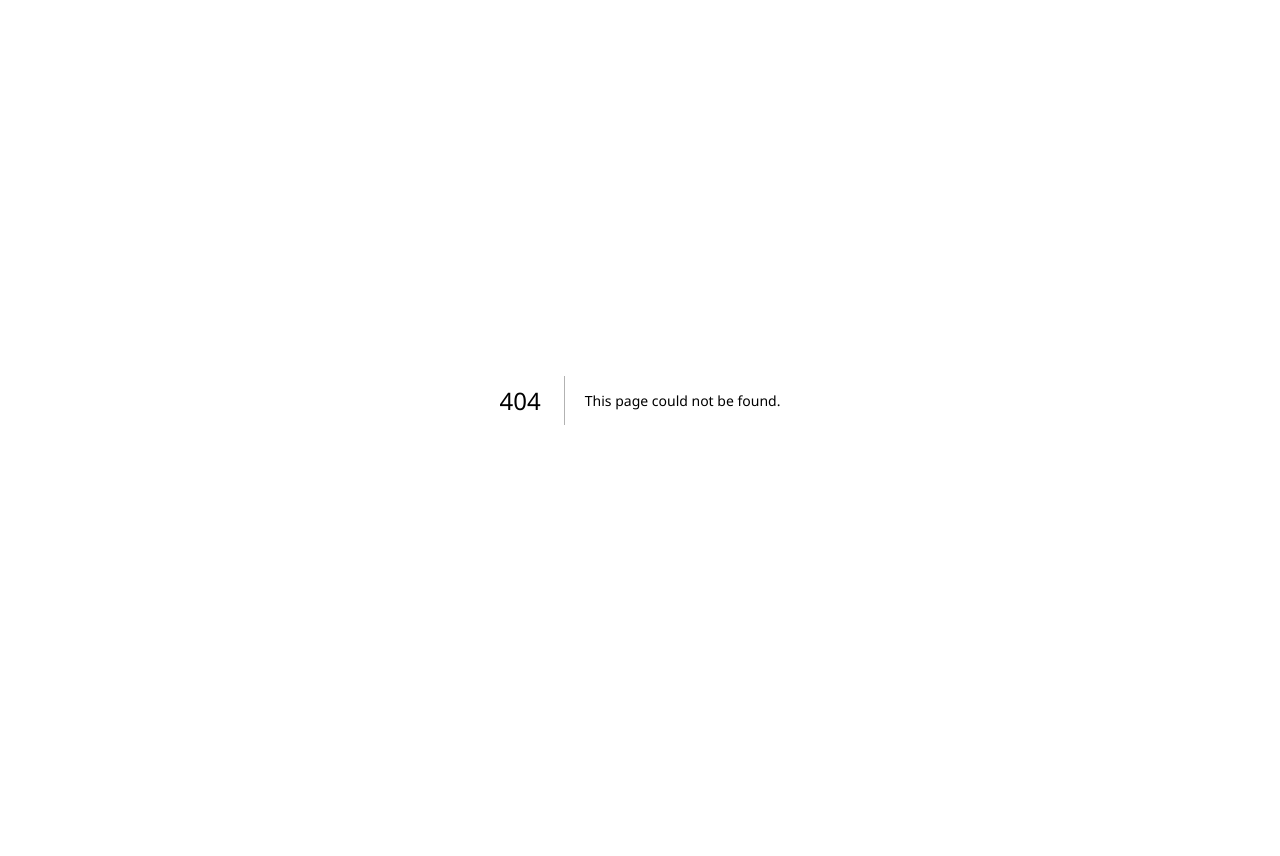
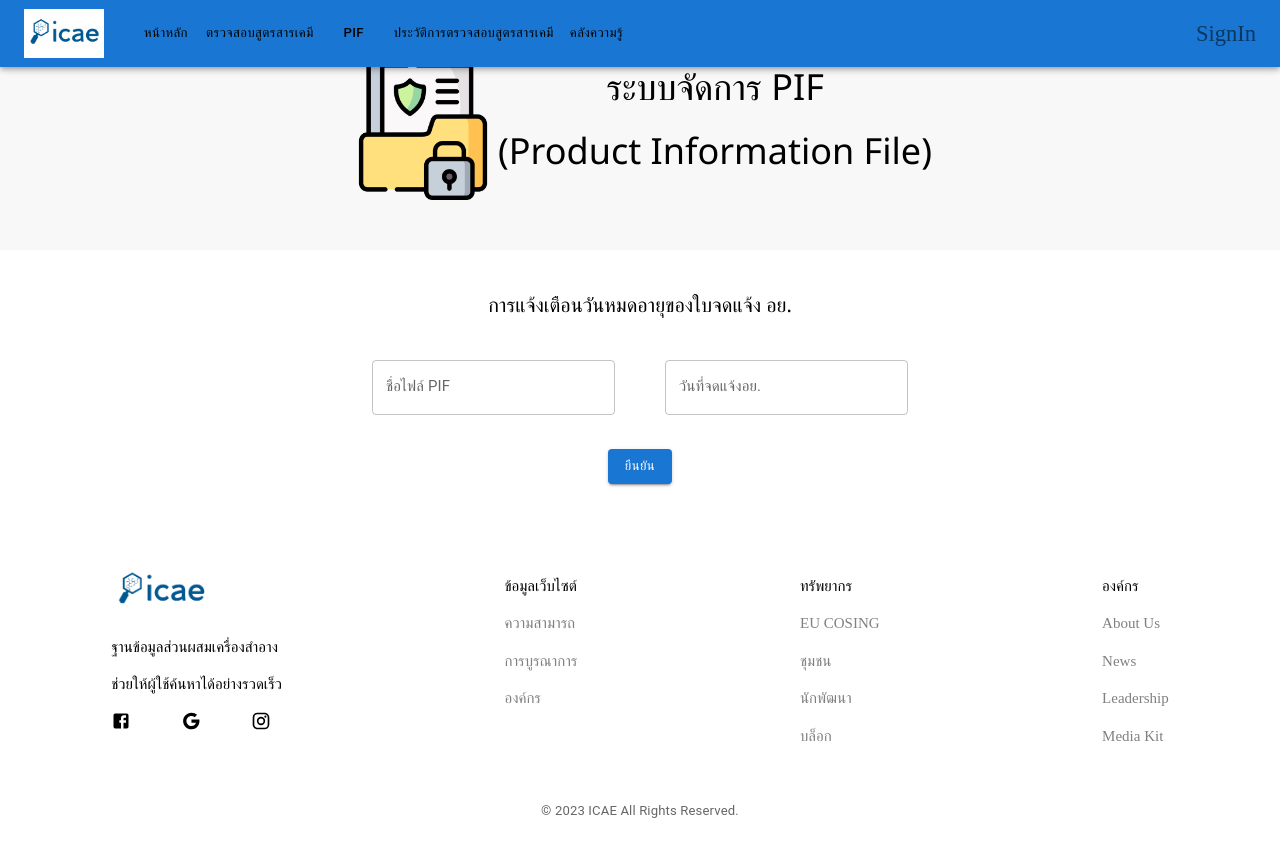
Before and after one commit to littlemymyy/ICAE, a Next.js app in the folder frontend/: page /pif/Notification in a window 1280 px wide. Before the commit this address had no page. Shown: the top 856 px of the page. Before the commit the page ends 800 px from the top, so only its background shows below. Built offline with nearby package versions, Linux system fonts and the light colour scheme; a web font is replaced by a local one.

Commit message:
frontend noti

```diff
--- a/frontend/components/layout/Navbar.js
+++ b/frontend/components/layout/Navbar.js
@@ -13,7 +13,7 @@ import Tooltip from '@mui/material/Tooltip';
 import MenuItem from '@mui/material/MenuItem';
 import { useRouter } from 'next/router';
 
-const pages = ['หน้าหลัก', 'ตรวจสอบสูตรสารเคมี', 'ตรวจสอบชื่อผลิตภัณฑ์' , 'ประวัติการตรวจสอบสูตรสารเคมี','คลังความรู้'];
+const pages = ['หน้าหลัก', 'ตรวจสอบสูตรสารเคมี', 'PIF' , 'ประวัติการตรวจสอบสูตรสารเคมี','คลังความรู้'];
 const settings = ['Profile', 'Account', 'Dashboard', 'Logout'];
 
 function Navbar() {
--- a/frontend/package.json
+++ b/frontend/package.json
@@ -13,10 +13,13 @@
     "@emotion/styled": "^11.11.0",
     "@mui/icons-material": "^5.14.8",
     "@mui/material": "^5.14.8",
+    "@mui/x-date-pickers": "^6.18.1",
     "@react-oauth/google": "^0.11.1",
     "axios": "^1.5.0",
+    "dayjs": "^1.11.10",
     "next": "13.4.19",
     "next-auth": "^4.23.1",
+    "nodemailer": "^6.9.7",
     "papaparse": "^5.4.1",
     "react": "18.2.0",
     "react-dom": "18.2.0",
--- /dev/null
+++ b/frontend/pages/pif/Notification.js
@@ -0,0 +1,116 @@
+import * as React from 'react';
+import Footer from "@/components/Footer"
+import Navbar from "@/components/layout/Navbar"
+import { Box, Card, CardContent, TextField } from "@mui/material"
+import { AdapterDayjs } from '@mui/x-date-pickers/AdapterDayjs';
+import { LocalizationProvider } from '@mui/x-date-pickers/LocalizationProvider';
+import { DatePicker } from '@mui/x-date-pickers/DatePicker';
+import Button from '@mui/material/Button';
+
+export default function Home(){
+    return(
+        <>
+        <Navbar />
+        <Box className="home_Knowledge"
+        sx={{
+            backgroundColor: { xs: "#F8F8F8", md: "#F8F8F8" },
+            justifyContent: { xs: "", md: "center" },
+            display: { xs: "block", md: "flex" },
+            textAlign: { xs: "center", md: "center" },
+            paddingTop: { xs: "50px", md: "50px" },
+            paddingBottom: { xs: "50px", md: "50px" },
+          }}
+
+        >
+            <Box className="pif_noti_left"
+            sx={{
+
+                justifyContent: { xs: "", md: "center" },
+                display: { xs: "block", md: "flex" },
+
+            }}
+
+            >
+                <img src="/secret-file.png" style={{ maxWidth: 0 + "150px" }}/>
+
+            </Box>
+            <Box className="pif_noti_right">
+
+                <h1>ระบบจัดการ PIF</h1>
+                <h1>(Product Information File)</h1>
+
+
+            </Box>
+        </Box>
+
+        <Box
+        sx={{
+
+            justifyContent: { xs: "", md: "center" },
+            display: { xs: "block", md: "flex" },
+            textAlign: { xs: "center", md: "center" },
+            paddingTop: { xs: "30px", md: "30px" },
+
+          }}>
+            <h4>การแจ้งเตือนวันหมดอายุของใบจดแจ้ง อย.</h4>
+        </Box>
+
+        <Box
+        sx={{
+
+
+            justifyContent: { xs: "", md: "center" },
+            textAlign: { xs: "center", md: "center" },
+            paddingTop: { xs: "30px", md: "30px" },
+            paddingBottom: { xs: "10px", md: "10px" },
+            display: { xs: "block", md: "flex" },
+            flexWrap: { xs: "wrap", md: "wrap" },
+            gap: { xs: "50px", md: "50px" },
+          }}
+          >
+            <TextField label="ชื่อไฟล์ PIF" />
+
+
+            <LocalizationProvider  dateAdapter={AdapterDayjs}>
+            <DatePicker label="วันที่จดแจ้งอย."/>
+            </LocalizationProvider>
+
+
+
+
+
+        </Box>
+
+        <Box  sx={{
+
+
+            justifyContent: { xs: "", md: "center" },
+            textAlign: { xs: "center", md: "center" },
+            display: { xs: "block", md: "flex" },
+
+          }}>
+        <Button
+              type="submit"
+              textAlign="center"
+              variant="contained"
+              sx={{ mt: 3, mb: 2}}
+            >
+              ยืนยัน
+            </Button>
+        </Box>
+
+
+
+
+
+
+
+
+
+
+        <Footer />
+        </>
+
+
+    )
+}
```
Also changed, not shown: frontend/pages/Knowledge/annex1.js (deleted, +0 -111 lines), frontend/pages/Knowledge/home.js (+3 -10 lines), frontend/public/secret-file.png (added), 1 other file (tests, documents, lock files or other folders).
